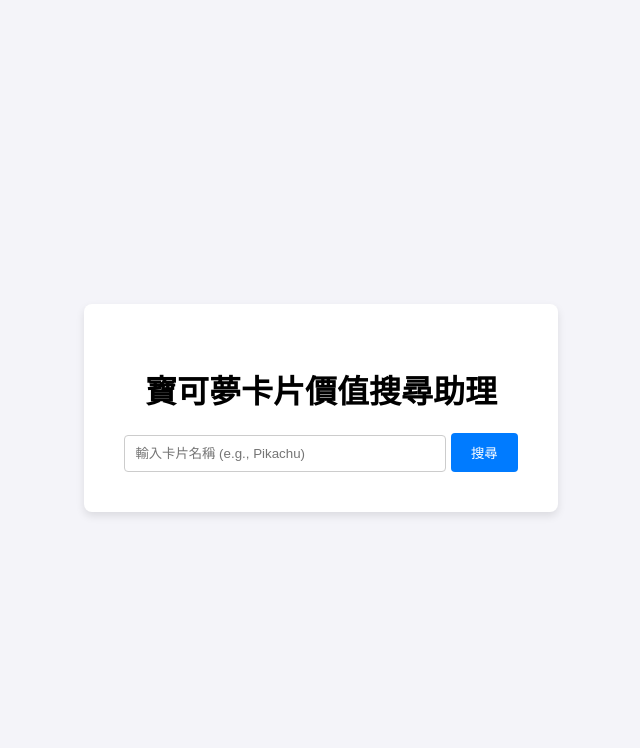
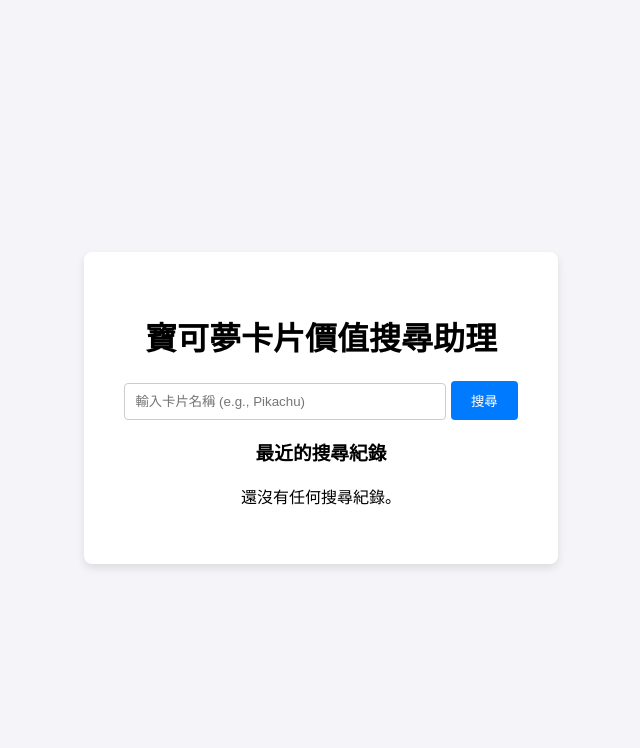
Before and after one commit to wangtzi/PokemonCardValue-SNKRDNK, a Flask app: template templates/index.html in a window 1280 px wide. Shown: the top 748 px of the page, without its empty margins (319-959 px from the left). Run offline with Flask 3, Linux system fonts and the light colour scheme; the template is opened without the code that fills it, so the values that code supplies are empty; parts of the project's set-up code (start-up, migrations or seed data) failed here and were passed over.

Commit message:
Update index.html

```diff
--- a/templates/index.html
+++ b/templates/index.html
@@ -17,6 +17,18 @@
             <input type="text" name="card_name" placeholder="輸入卡片名稱 (e.g., Pikachu)" required>
             <button type="submit">搜尋</button>
         </form>
+        <div class="history">
+            <h3>最近的搜尋紀錄</h3>
+            {% if history %}
+                <ul>
+                {% for record in history %}
+                    <li>{{ record['term'] }} - <small>{{ record['timestamp'] }}</small></li>
+                {% endfor %}
+                </ul>
+            {% else %}
+                <p>還沒有任何搜尋紀錄。</p>
+            {% endif %}
+        </div>
     </div>
 </body>
 </html>
```
